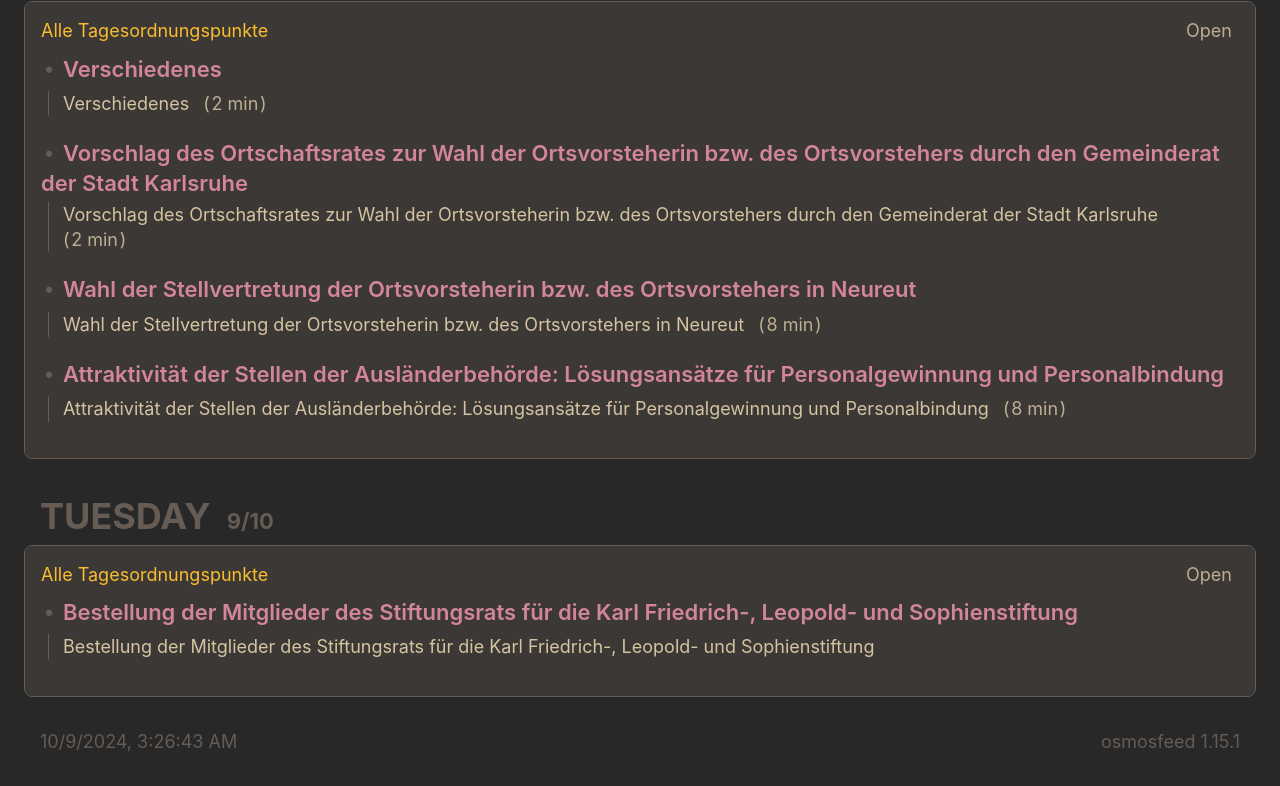
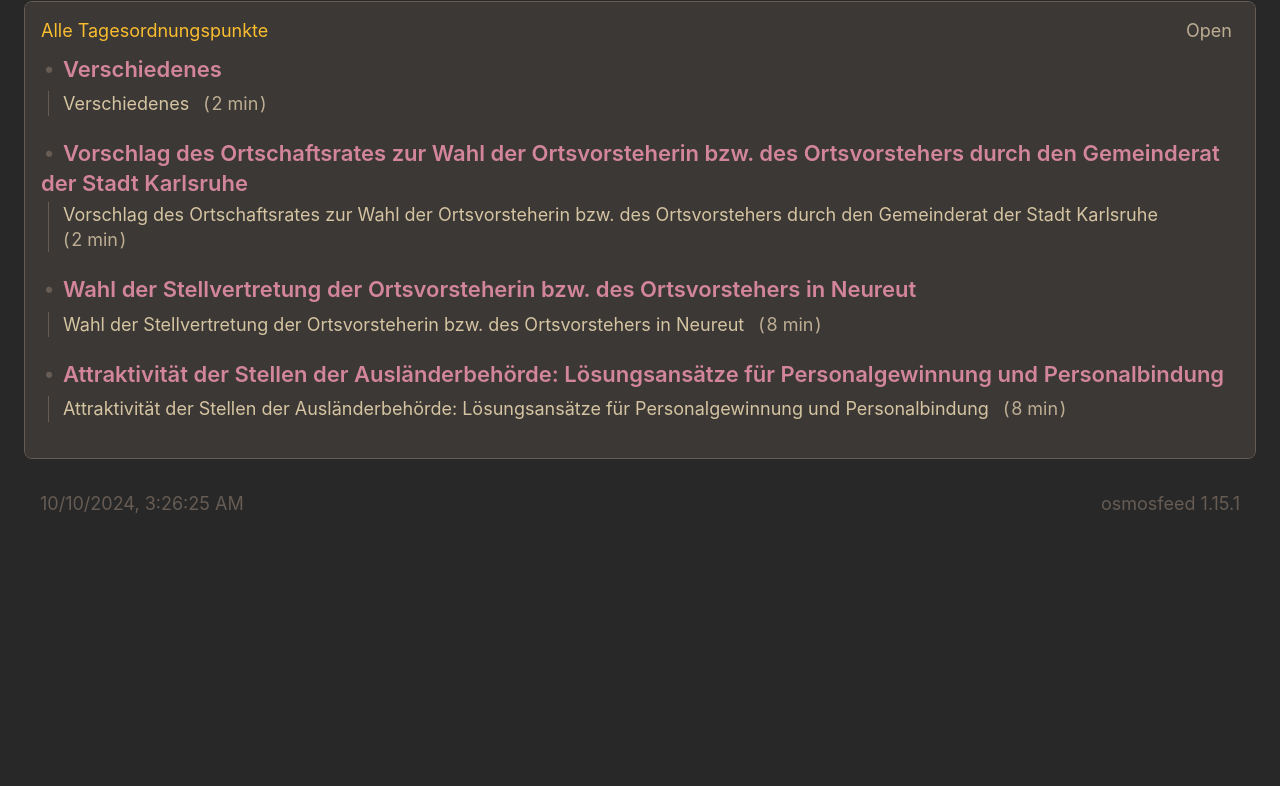
Before and after one commit to maxliesegang/karlsruhe-oparl-syndication-reader, a plain HTML site: page index.html in a window 1280 px wide. Shown: the part 8513-9299 px from the top of the page. After the commit the page ends 9061 px from the top, so only its background shows below. Drawn offline with Linux system fonts and the light colour scheme.

Commit message:
deploy: 2518d4c64e6b2039d204e54bcfd116b88da56636

```diff
--- a/index.html
+++ b/index.html
@@ -1751,55 +1751,10 @@
             </li>
         </ul>
       </section>
-      <section class="daily-content js-toggle-accordions-scope">
-        <h2 class="daily-heading">
-          <button
-            class="daily-heading-toggle"
-            data-action="toggle-accordions"
-            title="Click to toggle the day, Ctrl + click to toggle all."
-          >
-            <time class="daily-heading-toggle__weekday js-offset-weekday" data-offset-date=2024-09-10 datetime="2024-09-10T11:53:33.000Z">2024-09-10</time>
-            <time class="daily-heading-toggle__date js-offset-date" data-offset-date=2024-09-10 datetime="2024-09-10T11:53:33.000Z"></time>
-          </button>
-        </h2>
-        <ul class="sources card">
-            <li class="card__section">
-              <section class="js-toggle-accordions-scope">
-                <h3 class="source-heading">
-                  <button
-                    class="source-heading__name"
-                    data-action="toggle-accordions"
-                    title="Click to toggle the source, Ctrl + click to toggle all."
-                  >Alle Tagesordnungspunkte</button>
-                  <a class="source-heading__link" href="http://localhost:8080/">Open</a>
-                </h3>
-                <section class="articles-per-source">
-                    <article>
-                      <details
-                        class="article-expander"
-                        data-action="toggle-native-accordion"
-                        data-accordion-key="https://sitzungskalender.karlsruhe.de/db/ratsinformation/termin-9531#top3.3"
-                        open
-                      >
-                        <summary class="article-expander__title">Bestellung der Mitglieder des Stiftungsrats für die Karl Friedrich-, Leopold- und Sophienstiftung</summary>
-                        <a class="article-summary-link article-summary-box-outer" href="https://sitzungskalender.karlsruhe.de/db/ratsinformation/termin-9531#top3.3">
-                          <div class="article-summary-box-inner media-object">
-                            <span class="media-object__text">
-                              <span>Bestellung der Mitglieder des Stiftungsrats für die Karl Friedrich-, Leopold- und Sophienstiftung</span>
-                            </span>
-                          </div>
-                        </a>
-                      </details>
-                    </article>
-                </section>
-              </section>
-            </li>
-        </ul>
-      </section>
 
     <footer>
-      <a class="footer-link" href="https://github.com/maxliesegang/karlsruhe-oparl-syndication-reader/actions/runs/11247657296">
-        <time id="build-timestamp" datetime="2024-10-09T03:26:43.596Z">2024-10-09T03:26:43.596Z</time>
+      <a class="footer-link" href="https://github.com/maxliesegang/karlsruhe-oparl-syndication-reader/actions/runs/11266884195">
+        <time id="build-timestamp" datetime="2024-10-10T03:26:25.535Z">2024-10-10T03:26:25.535Z</time>
       </a>
       <a class="footer-link" href="https://github.com/osmoscraft/osmosfeed">osmosfeed 1.15.1</a>
     </footer>
```
Also changed, not shown: cache.json (+0 -10 lines), 1 other file.
